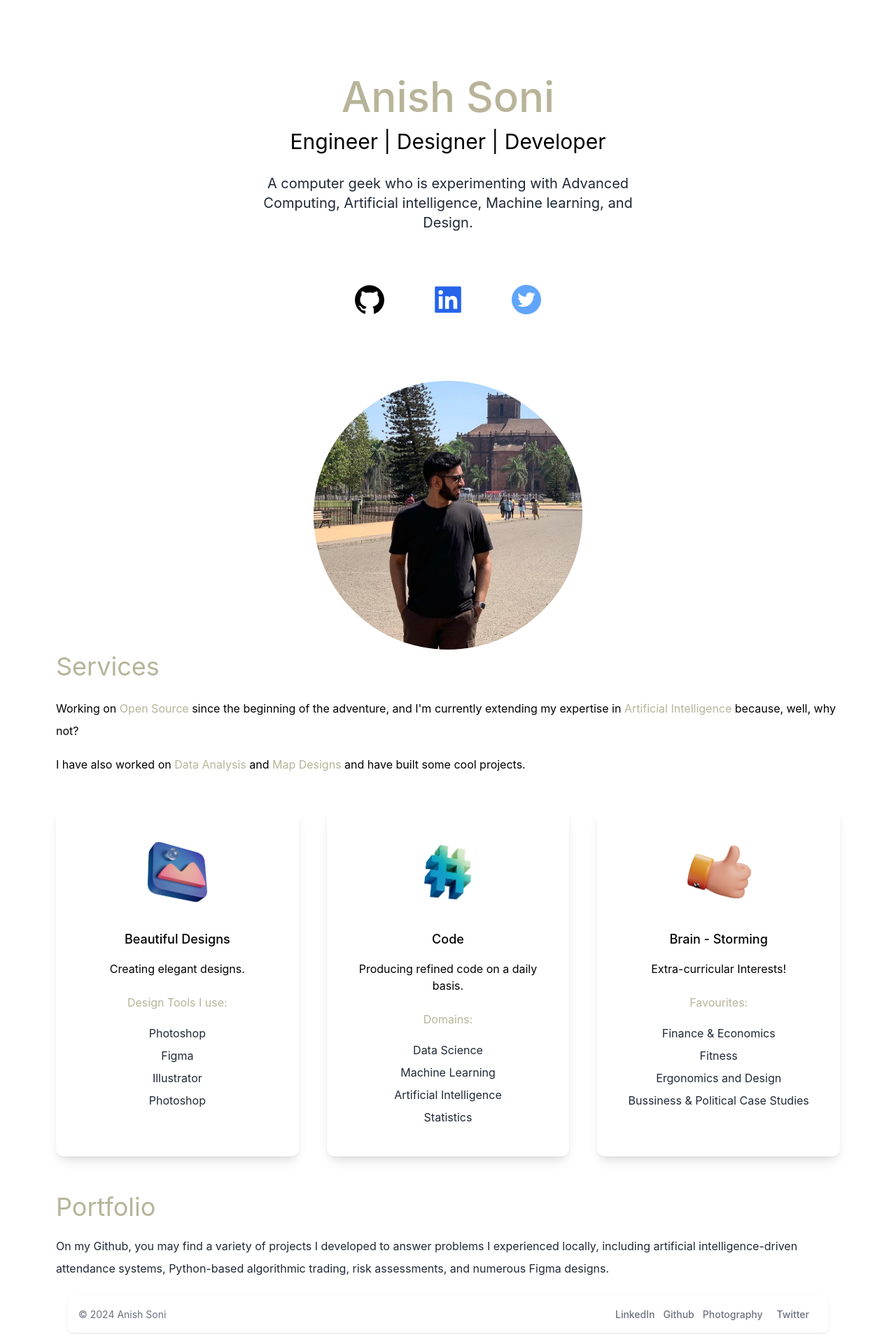
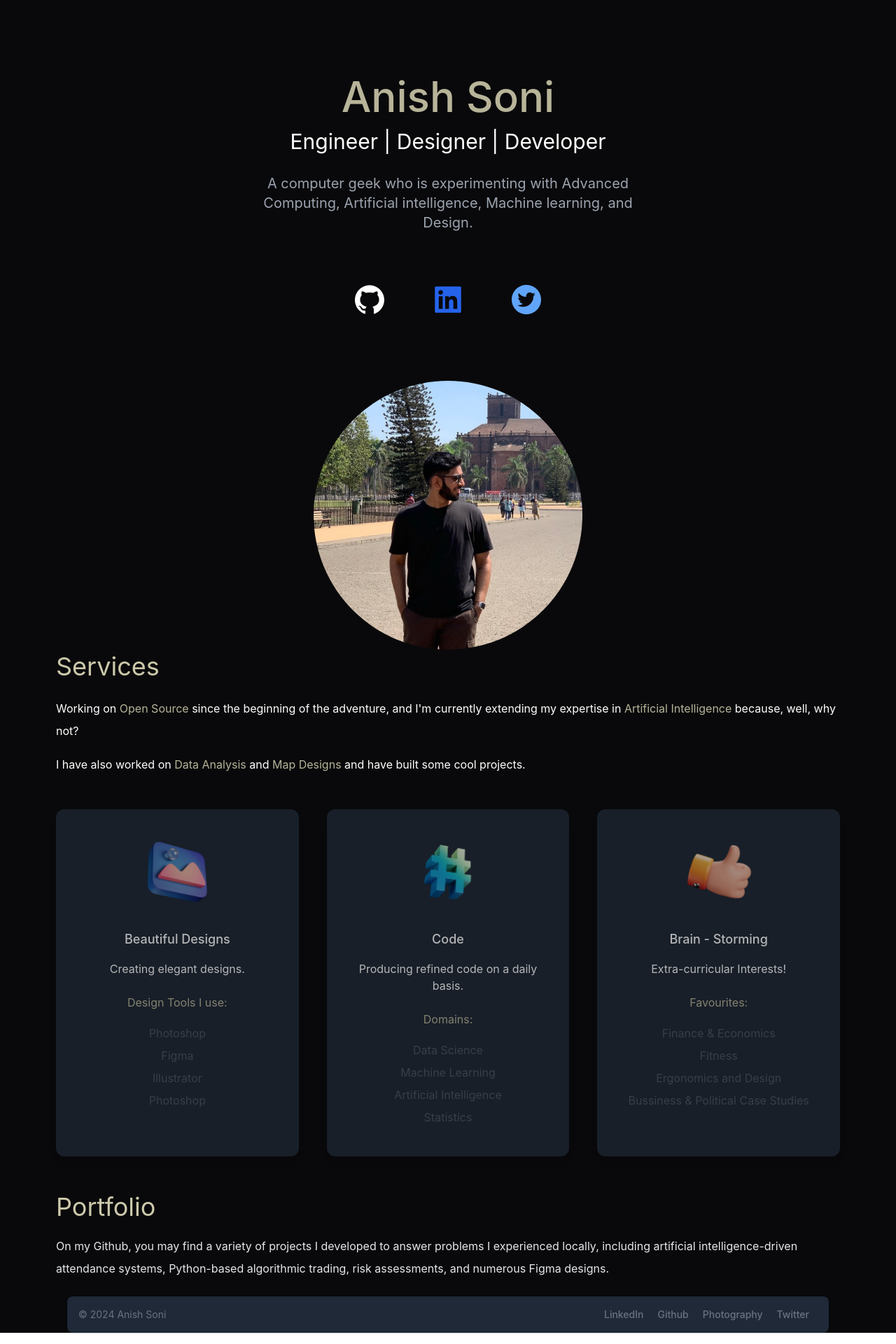
Before and after one commit to anishsoni29/Portfolio, a Next.js app: page / in a window 1280 px wide. Shown: the part 96-2016 px from the top of the page at 70% size. Built offline with nearby package versions, Linux system fonts and the light colour scheme.

Commit message:
updated the aesthetics of the website

```diff
--- a/pages/index.js
+++ b/pages/index.js
@@ -22,20 +22,14 @@ export default function Home() {
         <link rel="icon" href="/favicon.ico" />
       </Head>
 
-      <main className="bg-white px-10 md:px-20 lg:pfd-40 dark:bg-zinc-950">
+      <main className="bg-zinc-950 px-10 md:px-20 lg:pfd-40 text-white">
         <section className="min-h-screen">
-          <nav className="py-10 mb-12 flex justify-between dark:text-white">
+          <nav className="py-10 mb-12 flex justify-between">
             <h1 className="text-xl font-burtons">Developed by Anish</h1>
             <ul className="flex items-center">
-              <li className="dark:text-slate-50">
-                <BsFillMoonStarsFill
-                  onClick={() => setDarkMode(!darkMode)}
-                  className="cursor-pointer text-xl"
-                />
-              </li>
               <li>
                 <a
-                  className="bg-gradient-to-r from-[#AEC3AE] to-[#FAF1E4] text-white px-4 py-2 rounded-md ml-8"
+                  className="bg-green-600 text-white px-4 py-2 rounded-md ml-8"
                   href="/resume_anish_soni.pdf"
                 >
                   Resume
@@ -43,24 +37,24 @@ export default function Home() {
               </li>
             </ul>
           </nav>
-          <div className="text-center p-10 dark:text-white">
+          <div className="text-center p-10 text-white">
             <h2 className="text-5xl py-2 text-[#b7b499] font-medium md:text-6xl dark:text-[#CCC8AA]">
               Anish Soni
             </h2>
-            <h3 className="text-2xl py-2 md:text-3xl dark:text-white">
+            <h3 className="text-2xl py-2 md:text-3xl text-white">
               Engineer | Designer | Developer
             </h3>
-            <p className="text-md py-5 leading-8 text-gray-800 md:text-xl max-w-xl mx-auto dark:text-gray-400">
+            <p className="text-md py-5 leading-8 text-gray-400 md:text-xl max-w-xl mx-auto">
               A computer geek who is experimenting with Advanced Computing,
               Artificial intelligence, Machine learning, and Design.
             </p>
           </div>
-          <div className="text-5xl flex justify-center gap-16 py-3 dark:text-gray-400">
+          <div className="text-5xl flex justify-center gap-16 py-3 text-gray-400">
             <a
               href="https://github.com/anishsoni29"
               target="_blank"
               div
-              className="cursor-pointer text-black dark:text-white hover:scale-110 transition-transform"
+              className="cursor-pointer text-white hover:scale-110 transition-transform"
             >
               <AiFillGithub />
             </a>
@@ -87,17 +81,15 @@ export default function Home() {
         </section>
         <section>
           <div>
-            <h3 className="text-4xl text-[#b7b499] mb-3 py-1 dark:text-[#CCC8AA]">
-              Services
-            </h3>
-            <p className="text-md py-2 leading-8 text-gray-80 dark:text-white">
+            <h3 className="text-4xl mb-3 py-1 text-[#CCC8AA]">Services</h3>
+            <p className="text-md py-2 leading-8 text-gray-80 text-white">
               Working on <span className="text-[#b7b499]">Open Source </span>{" "}
               since the beginning of the adventure, and I'm currently extending
               my expertise in{" "}
               <span className="text-[#b7b499]">Artificial Intelligence</span>{" "}
               because, well, why not?
             </p>
-            <p className="text-md py-2 leading-8 text-gray-80 dark:text-white">
+            <p className="text-md py-2 leading-8 text-gray-80 text-white">
               I have also worked on{" "}
               <span className="text-[#b7b499]">Data Analysis</span> and{" "}
               <span className="text-[#b7b499]"> Map Designs</span> and have
@@ -105,10 +97,7 @@ export default function Home() {
             </p>
           </div>
           <div className="lg:flex gap-10 ">
-            <div
-              className="text-center shadow-lg p-10 rounded-xl my-10 dark:bg-white {--tw-bg-opacity: 1; background-color: lightslategrey; opacity: 0.8}
-              flex-1 hover:scale-110 transition-transform"
-            >
+            <div className="bg-gray-800 opacity-70 text-center shadow-lg p-10 rounded-xl my-10 flex-1 hover:scale-110 transition-transform">
               <div className="flex flex-col items-center">
                 <div className="image-container">
                   <Image src={design} width={100} height={100} />
@@ -118,25 +107,25 @@ export default function Home() {
                 </h3>
                 <p className="py-2">Creating elegant designs.</p>
                 <h4 className="py-4 text-[#b7b499]">Design Tools I use:</h4>
-                <p className="text-gray-800 py-1">Photoshop</p>
-                <p className="text-gray-800 py-1">Figma</p>
-                <p className="text-gray-800 py-1">Illustrator</p>
-                <p className="text-gray-800 py-1">Photoshop</p>
+                <p className="text-gray-600 py-1">Photoshop</p>
+                <p className="text-gray-600 py-1">Figma</p>
+                <p className="text-gray-600 py-1">Illustrator</p>
+                <p className="text-gray-600 py-1">Photoshop</p>
               </div>
             </div>
-            <div className="text-center shadow-lg p-10 rounded-xl my-10 dark:bg-white flex-1 hover:scale-110 transition-transform">
+            <div className="bg-gray-800 opacity-70 text-center shadow-lg p-10 rounded-xl my-10 flex-1 hover:scale-110 transition-transform">
               <div className="flex flex-col items-center">
                 <Image src={code} width={100} height={100} />
                 <h3 className="text-lg font-medium pt-8 pb-2">Code</h3>
                 <p className="py-2">Producing refined code on a daily basis.</p>
                 <h4 className="py-4 text-[#b7b499]">Domains:</h4>
-                <p className="text-gray-800 py-1">Data Science</p>
-                <p className="text-gray-800 py-1">Machine Learning</p>
-                <p className="text-gray-800 py-1">Artificial Intelligence</p>
-                <p className="text-gray-800 py-1">Statistics</p>
+                <p className="text-gray-600 py-1">Data Science</p>
+                <p className="text-gray-600 py-1">Machine Learning</p>
+                <p className="text-gray-600 py-1">Artificial Intelligence</p>
+                <p className="text-gray-600 py-1">Statistics</p>
               </div>
             </div>
-            <div className="text-center shadow-lg p-10 rounded-xl my-10 dark:bg-white flex-1 hover:scale-110 transition-transform">
+            <div className="bg-gray-800 opacity-70 text-center shadow-lg p-10 rounded-xl my-10 flex-1 hover:scale-110 transition-transform">
               <div className="flex flex-col items-center">
                 <Image src={consulting} width={100} height={100} />
                 <h3 className="text-lg font-medium pt-8 pb-2">
@@ -144,10 +133,10 @@ export default function Home() {
                 </h3>
                 <p className="py-2">Extra-curricular Interests!</p>
                 <h4 className="py-4 text-[#b7b499]">Favourites:</h4>
-                <p className="text-gray-800 py-1">Finance & Economics</p>
-                <p className="text-gray-800 py-1">Fitness</p>
-                <p className="text-gray-800 py-1">Ergonomics and Design</p>
-                <p className="text-gray-800 py-1">
+                <p className="text-gray-600 py-1">Finance & Economics</p>
+                <p className="text-gray-600 py-1">Fitness</p>
+                <p className="text-gray-600 py-1">Ergonomics and Design</p>
+                <p className="text-gray-600 py-1">
                   Bussiness & Political Case Studies
                 </p>
               </div>
@@ -156,10 +145,8 @@ export default function Home() {
         </section>
         <section>
           <div>
-            <h3 className="text-4xl text-[#b7b499] py-1 my-2 dark:text-[#CCC8AA]">
-              Portfolio
-            </h3>
-            <p className="text-md py-2 leading-8 text-gray-800 dark:text-gray-200">
+            <h3 className="text-4xl py-1 my-2 text-[#CCC8AA]">Portfolio</h3>
+            <p className="text-md py-2 leading-8 text-gray-200">
               On my Github, you may find a variety of projects I developed to
               answer problems I experienced locally, including artificial
               intelligence-driven attendance systems, Python-based algorithmic
@@ -167,13 +154,13 @@ export default function Home() {
             </p>
           </div>
         </section>
-        <footer className="bg-white rounded-lg shadow m-4 dark:bg-gray-800">
+        <footer className="rounded-lg shadow m-4 bg-gray-800">
           <div class="w-full mx-auto max-w-screen-xl p-4 md:flex md:items-center md:justify-between">
             <span class="text-sm text-gray-500 sm:text-center dark:text-gray-400">
               © 2024 <a class="hover:underline">Anish Soni</a>
             </span>
             <ul class="flex flex-wrap items-center mt-3 text-sm font-medium text-gray-500 dark:text-gray-400 sm:mt-0">
-              <li>
+              <li class="ml-2">
                 <a
                   href="https://www.linkedin.com/in/anishsoni/"
                   target="_blank"
@@ -182,7 +169,7 @@ export default function Home() {
                   LinkedIn
                 </a>
               </li>
-              <li>
+              <li class="ml-2">
                 <a
                   href="https://github.com/anishsoni29"
                   target="_blank"
@@ -191,7 +178,7 @@ export default function Home() {
                   Github
                 </a>
               </li>
-              <li>
+              <li class="ml-2">
                 <a
                   href="https://www.instagram.com/depolarised_/"
                   target="_blank"
--- a/styles/globals.css
+++ b/styles/globals.css
@@ -26,3 +26,22 @@ a {
 .image-container {
   background-color: transparent;
 }
+
+.container {
+  position: relative;
+}
+
+.container::before {
+  content: "";
+  position: absolute;
+  top: 0;
+  left: 0;
+  width: 100%;
+  height: 100%;
+  background-color: rgba(0, 0, 0, 0.5); /* Adjust opacity here */
+  z-index: -1;
+}
+
+.content {
+  /* Your content styles */
+}
```
